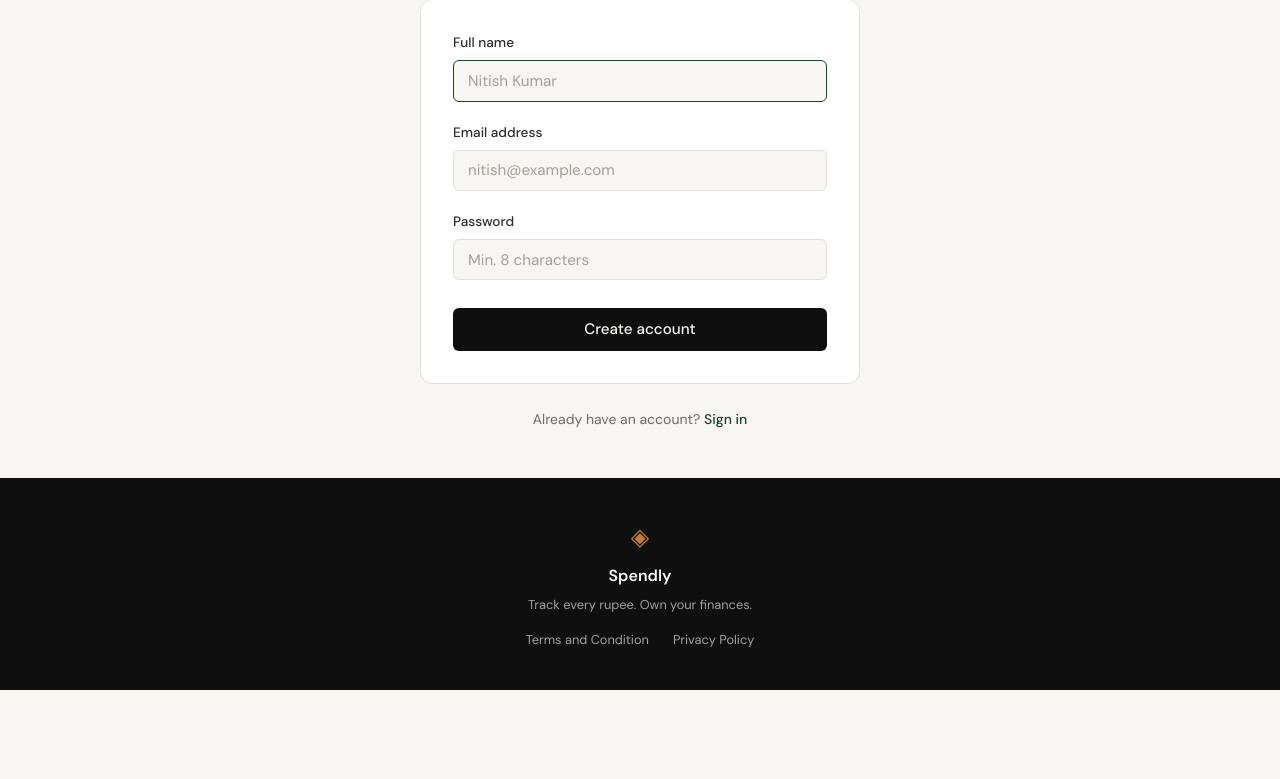
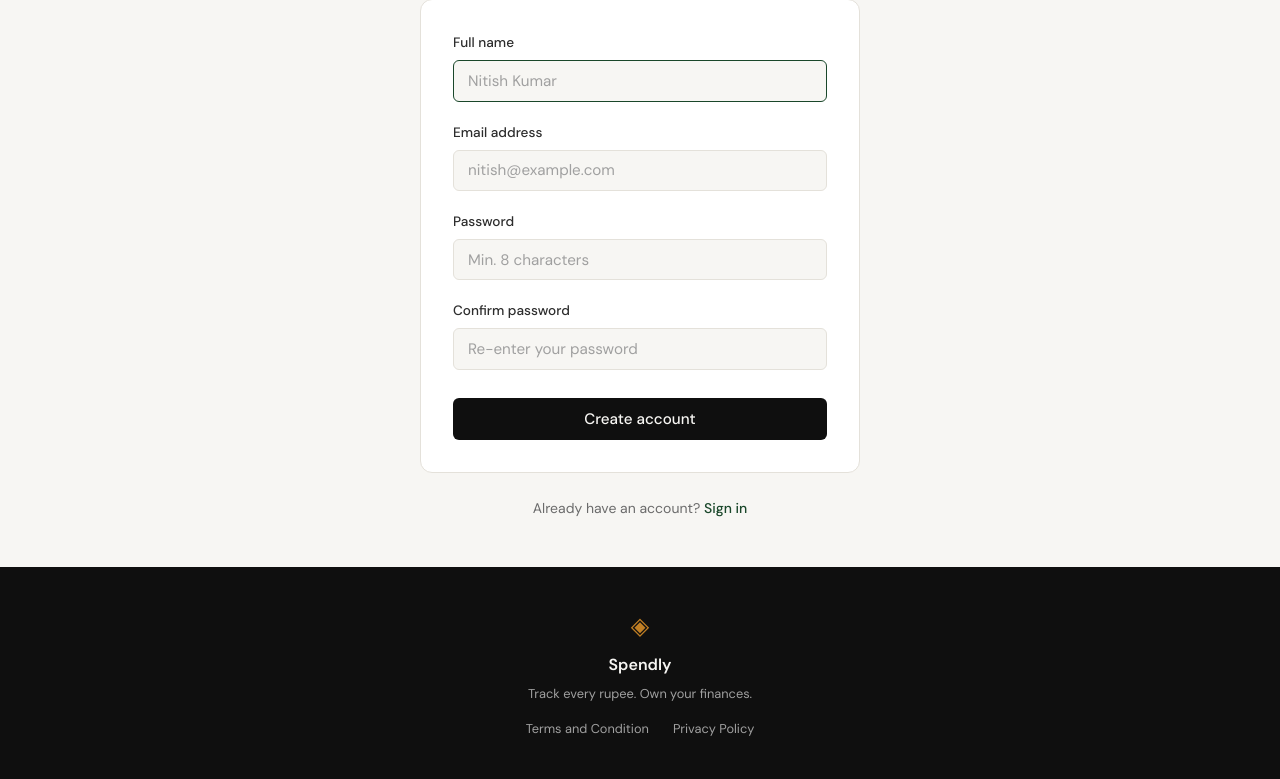
Before and after one commit to gmohite7/spelndly, a Flask app: page /register in a window 1280 px wide. Shown: the part 224-1003 px from the top of the page. Before the commit the page ends 914 px from the top, so only its background shows below. Run offline with Flask 3, Linux system fonts and the light colour scheme.

Commit message:
email registration module

```diff
--- a/app.py
+++ b/app.py
@@ -1,5 +1,6 @@
-from flask import Flask, render_template
-from database.db import get_db, init_db, seed_db
+from flask import Flask, render_template, request, redirect, url_for
+from werkzeug.security import generate_password_hash
+from database.db import get_db, init_db, seed_db, create_user, get_user_by_email
 
 app = Flask(__name__)
 
@@ -17,9 +18,27 @@ def landing():
     return render_template("landing.html")
 
 
-@app.route("/register")
+@app.route("/register", methods=["GET", "POST"])
 def register():
-    return render_template("register.html")
+    if request.method == "GET":
+        return render_template("register.html")
+
+    name     = request.form.get("name", "").strip()
+    email    = request.form.get("email", "").strip().lower()
+    password = request.form.get("password", "")
+    confirm  = request.form.get("confirm_password", "")
+
+    if not name or not email or not password:
+        return render_template("register.html", error="All fields are required.")
+    if len(password) < 8:
+        return render_template("register.html", error="Password must be at least 8 characters.")
+    if password != confirm:
+        return render_template("register.html", error="Passwords do not match.")
+    if get_user_by_email(email):
+        return render_template("register.html", error="An account with that email already exists.")
+
+    create_user(name, email, generate_password_hash(password))
+    return redirect(url_for("login"))
 
 
 @app.route("/login")
--- a/database/db.py
+++ b/database/db.py
@@ -64,3 +64,24 @@ def seed_db():
     )
     conn.commit()
     conn.close()
+
+
+def get_user_by_email(email):
+    conn = get_db()
+    user = conn.execute(
+        "SELECT * FROM users WHERE email = ?", (email,)
+    ).fetchone()
+    conn.close()
+    return user
+
+
+def create_user(name, email, password_hash):
+    conn = get_db()
+    cursor = conn.execute(
+        "INSERT INTO users (name, email, password_hash) VALUES (?, ?, ?)",
+        (name, email, password_hash),
+    )
+    conn.commit()
+    user_id = cursor.lastrowid
+    conn.close()
+    return user_id
--- a/templates/register.html
+++ b/templates/register.html
@@ -17,7 +17,7 @@
             <div class="auth-error">{{ error }}</div>
             {% endif %}
 
-            <form method="POST" action="/register">
+            <form method="POST" action="{{ url_for('register') }}">
                 <div class="form-group">
                     <label for="name">Full name</label>
                     <input type="text" id="name" name="name"
@@ -36,6 +36,12 @@
                            class="form-input" placeholder="Min. 8 characters"
                            required>
                 </div>
+                <div class="form-group">
+                    <label for="confirm_password">Confirm password</label>
+                    <input type="password" id="confirm_password" name="confirm_password"
+                           class="form-input" placeholder="Re-enter your password"
+                           required>
+                </div>
                 <button type="submit" class="btn-submit">Create account</button>
             </form>
         </div>
```
Also changed, not shown: .claude/specs/02-registration.md (added), spendly.db.
